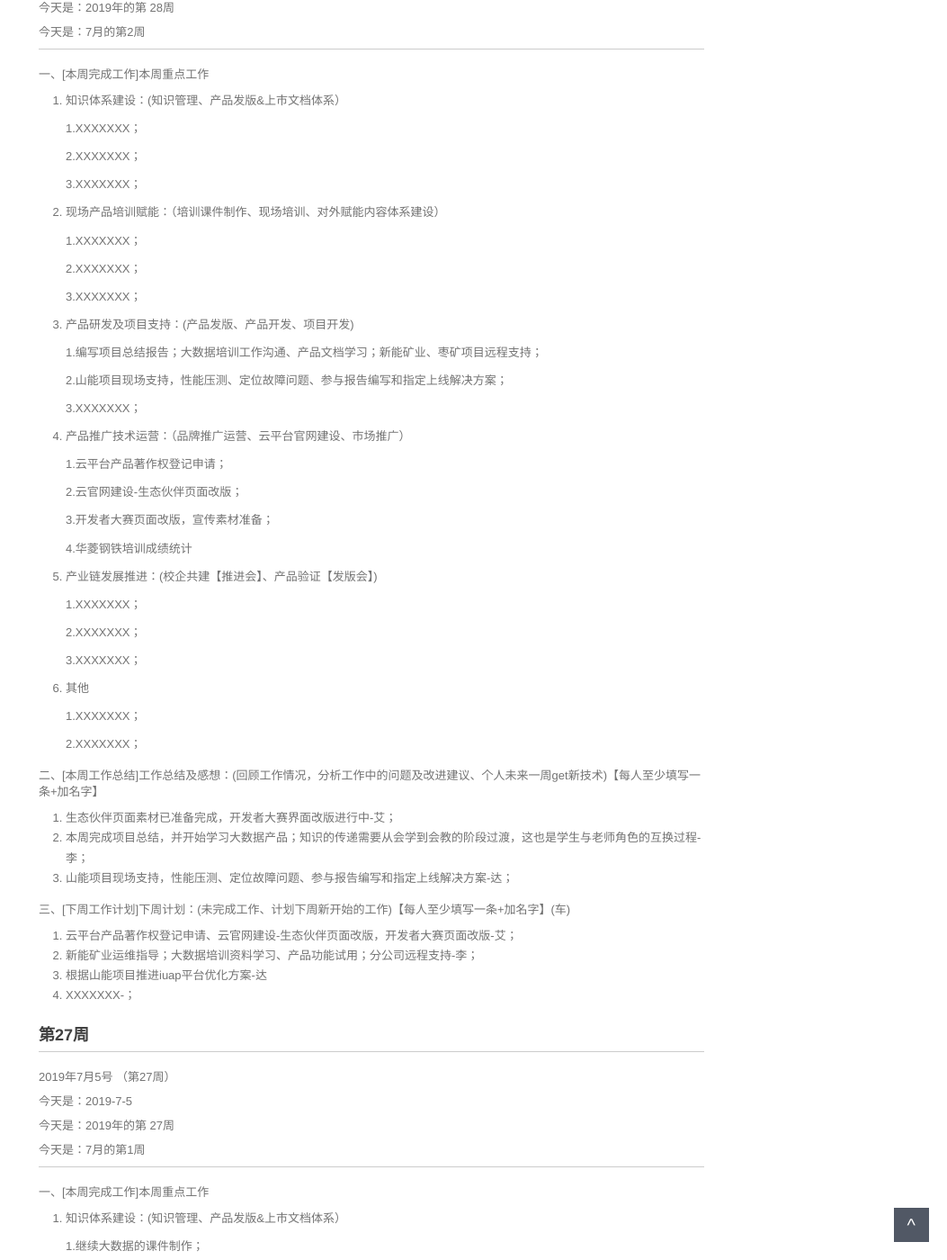
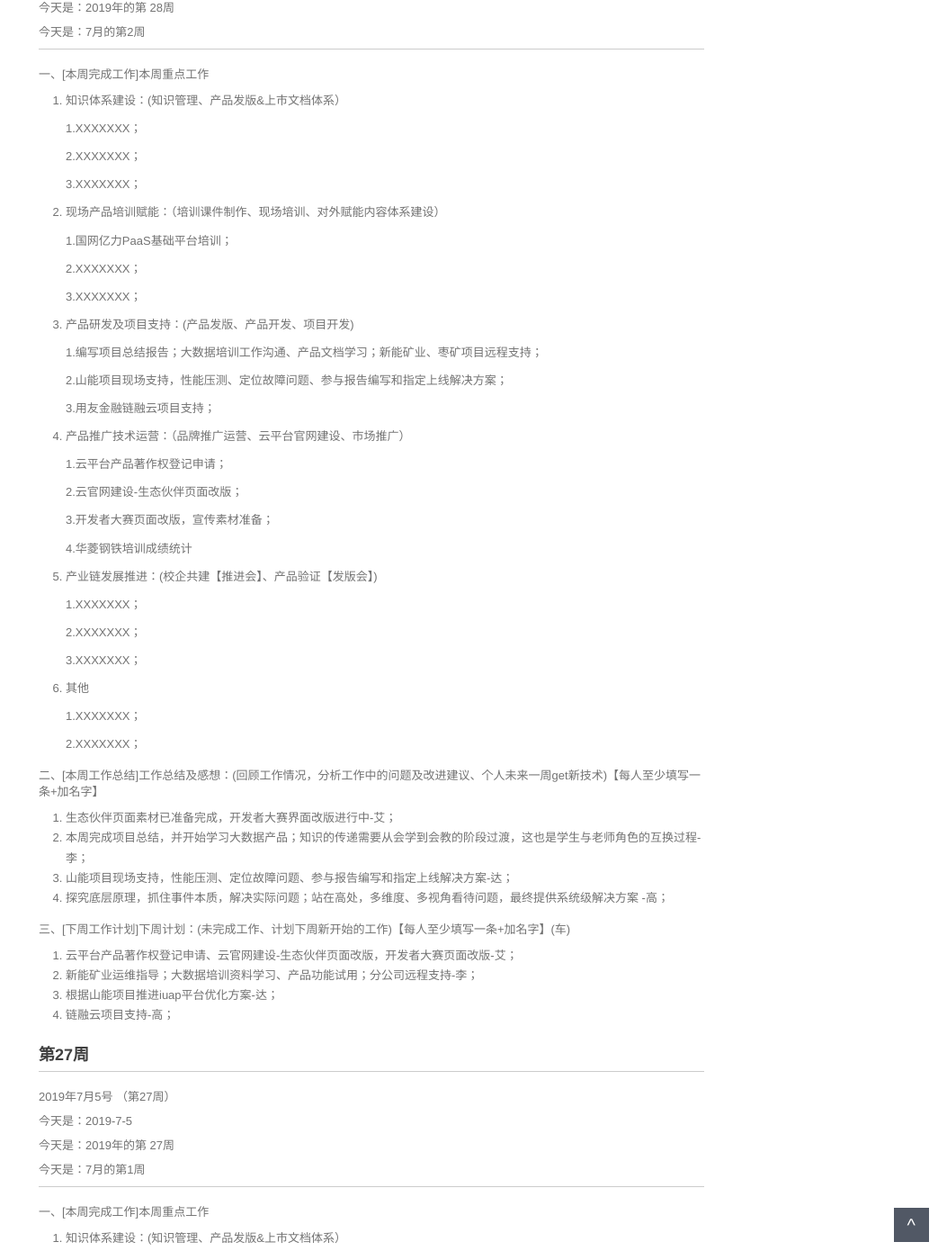
Before and after one commit to walllFlower/blog, a Jekyll site: the page built from _posts/2018-07-17-day_report_cxz.md, in a window 1280 px wide and 1400 px high, scrolled down 435 px. Shown: the whole window at 90% size, without its empty margins (227-1280 px from the left). Built offline with Jekyll 4.4.1, drawn with Linux system fonts in a browser that asks for light colours; comment, search, counter and statistics services are not loaded.

Commit message:
Update 2018-07-17-day_report_cxz.md

```diff
--- a/_posts/2018-07-17-day_report_cxz.md
+++ b/_posts/2018-07-17-day_report_cxz.md
@@ -33,7 +33,7 @@ categories: 技术运营工作周报
 
 2. 现场产品培训赋能：（培训课件制作、现场培训、对外赋能内容体系建设）
 
-    1.XXXXXXX；
+    1.国网亿力PaaS基础平台培训；
 
     2.XXXXXXX；
 
@@ -45,7 +45,7 @@ categories: 技术运营工作周报
 
     2.山能项目现场支持，性能压测、定位故障问题、参与报告编写和指定上线解决方案；
 
-    3.XXXXXXX；
+    3.用友金融链融云项目支持；
 
 4. 产品推广技术运营：（品牌推广运营、云平台官网建设、市场推广）
 
@@ -77,13 +77,14 @@ categories: 技术运营工作周报
 1. 生态伙伴页面素材已准备完成，开发者大赛界面改版进行中-艾；
 2. 本周完成项目总结，并开始学习大数据产品；知识的传递需要从会学到会教的阶段过渡，这也是学生与老师角色的互换过程-李；
 3. 山能项目现场支持，性能压测、定位故障问题、参与报告编写和指定上线解决方案-达；
+4. 探究底层原理，抓住事件本质，解决实际问题；站在高处，多维度、多视角看待问题，最终提供系统级解决方案 -高；
 
 三、[下周工作计划]下周计划：(未完成工作、计划下周新开始的工作)【每人至少填写一条+加名字】(车)
 
 1. 云平台产品著作权登记申请、云官网建设-生态伙伴页面改版，开发者大赛页面改版-艾；
 2. 新能矿业运维指导；大数据培训资料学习、产品功能试用；分公司远程支持-李；
-3. 根据山能项目推进iuap平台优化方案-达
-4. XXXXXXX-；
+3. 根据山能项目推进iuap平台优化方案-达；
+4. 链融云项目支持-高；
 
 
 ###  第27周
```
